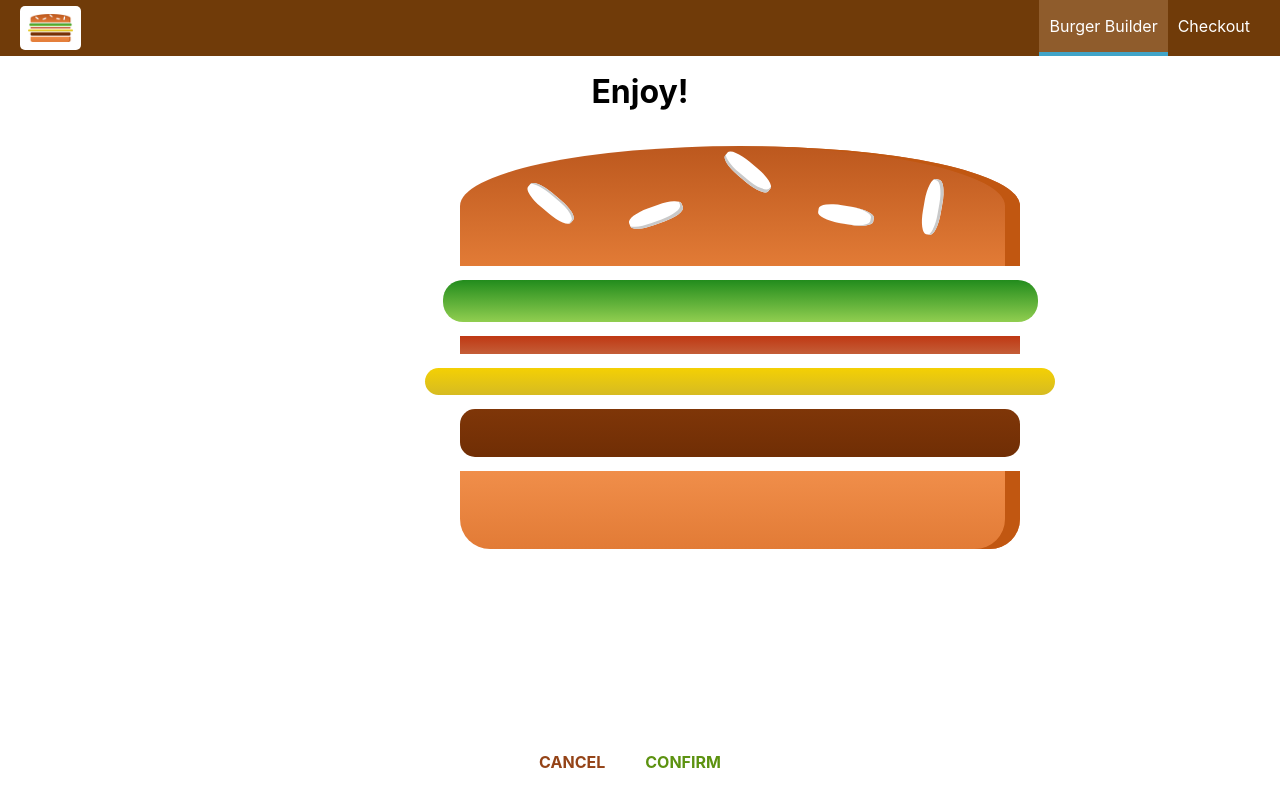
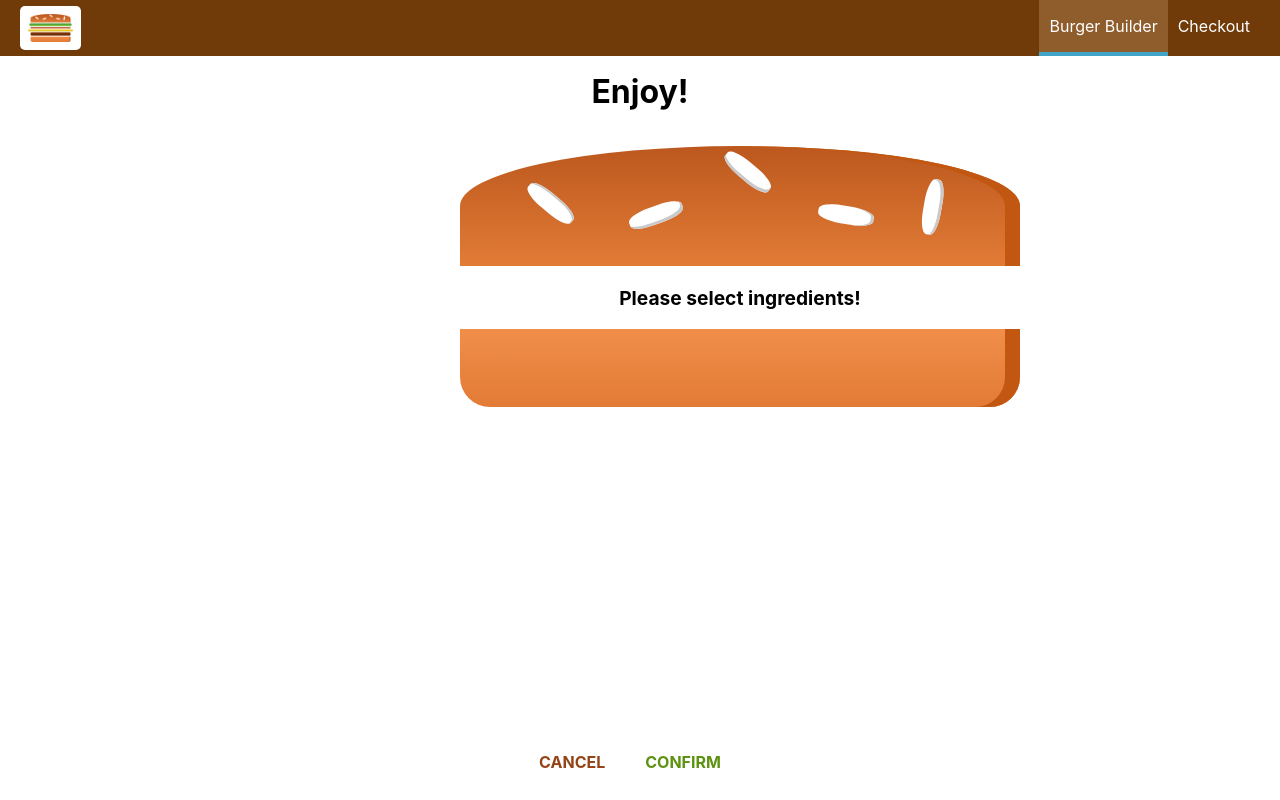
Before and after one commit to pseudonym42/burger-builder, a React (Create React App) app: page /checkout in a window 1280 px wide. Built offline with nearby package versions, Linux system fonts and the light colour scheme.

Commit message:
Updated Checkout.js to parse query params

```diff
--- a/src/containers/Checkout/Checkout.js
+++ b/src/containers/Checkout/Checkout.js
@@ -1,16 +1,43 @@
 import React, {Component} from 'react';
+import {Route} from 'react-router-dom';
+import ContactData from './ContactData/ContactData';
 import CheckoutSummary from '../../components/Order/CheckoutSummary/CheckoutSummary';
 
 
 class Checkout extends Component {
 
     state = {
-        ingredients: {
-            salad: 1,
-            bacon: 1,
-            cheese: 1,
-            meat: 1
+        ingredients: null,
+        cost: 0
+    }
+
+    componentWillMount() {
+        const queryParams = new URLSearchParams(this.props.location.search),
+              ingredients = {};
+        let cost = 0;
+
+        for (let [param, value] of queryParams.entries()) {
+            // totalCost is also passed as query param so extract it
+            // and convert it to a float number
+            if (param === 'totalCost') {
+                cost = parseFloat(parseFloat(value).toFixed(2));
+            } else {
+                ingredients[param] = parseInt(value);
+            }
         }
+
+        this.setState({
+            ingredients: ingredients,
+            cost: cost
+        });
+    }
+
+    cancelCheckout = () => {
+        this.props.history.goBack();
+    }
+
+    confirmCheckout = () => {
+        this.props.history.replace('/checkout/contact-data');
     }
 
     render() {
@@ -18,11 +45,26 @@ class Checkout extends Component {
             <React.Fragment>
                 <CheckoutSummary
                     ingredients={this.state.ingredients}
+                    cancelCheckout={this.cancelCheckout}
+                    confirmCheckout={this.confirmCheckout}
+                />
+                <Route
+                    path={this.props.match.path + '/contact-data'}
+                    render={(props) => (
+                        <ContactData
+                            ingredients={this.state.ingredients}
+                            cost={this.state.cost}
+                            /*
+                                pass all other props as well so we could use
+                                that data to redirect user when order is placed
+                            */
+                            {...props}
+                        />
+                    )}
                 />
             </React.Fragment>
         )
     }
-
 }
 
 export default Checkout;
```
